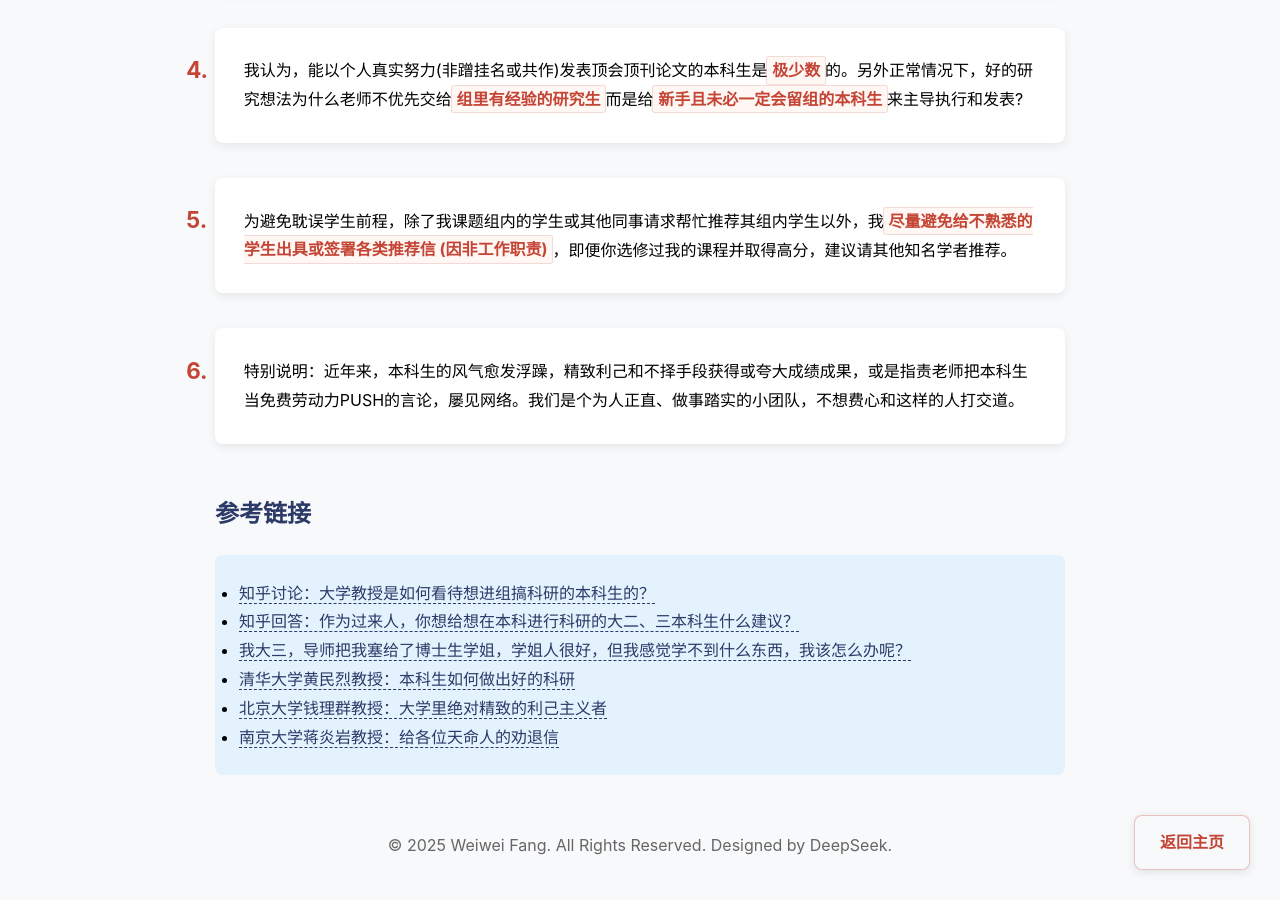
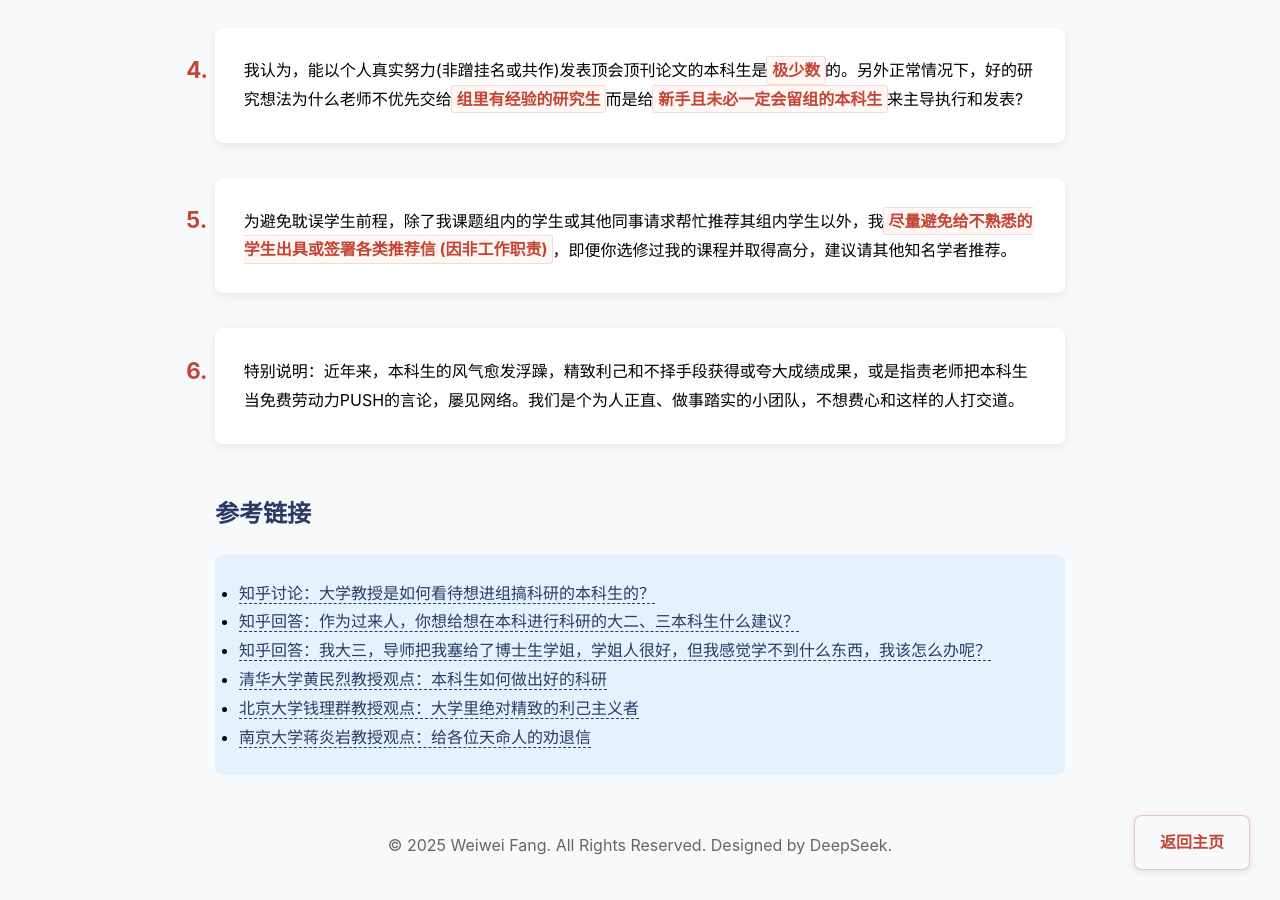
Before and after one commit to fangvv/Homepage, a Jekyll site: the page faq.html, which Jekyll copies as it is, in a window 1280 px wide and 900 px high, scrolled down 806 px. Built offline with Jekyll 4.4.1, drawn with Linux system fonts in a browser that asks for light colours; comment, search, counter and statistics services are not loaded.

Commit message:
update faq

```diff
--- a/faq.html
+++ b/faq.html
@@ -112,10 +112,10 @@ strong:hover {
     <ul style="background:#E3F2FD;padding:1.5rem;border-radius:8px">
         <li><a href="https://www.zhihu.com/question/475187560" target="_blank">知乎讨论：大学教授是如何看待想进组搞科研的本科生的？</a></li>
         <li><a href="https://www.zhihu.com/question/278197431/answer/2910447485" target="_blank">知乎回答：作为过来人，你想给想在本科进行科研的大二、三本科生什么建议？</a></li>
-        <li><a href="https://www.zhihu.com/question/2764739758/answer/25738779170" target="_blank">我大三，导师把我塞给了博士生学姐，学姐人很好，但我感觉学不到什么东西，我该怎么办呢？</a></li>
-        <li><a href="https://fangvv.github.io/Homepage/undergraduate-res.pdf" target="_blank">清华大学黄民烈教授：本科生如何做出好的科研</a></li>
-        <li><a href="https://zhuanlan.zhihu.com/p/200786141" target="_blank">北京大学钱理群教授：大学里绝对精致的利己主义者</a></li>
-        <li><a href="https://jyywiki.cn/Letter.md" target="_blank">南京大学蒋炎岩教授：给各位天命人的劝退信</a></li>
+        <li><a href="https://www.zhihu.com/question/2764739758/answer/25738779170" target="_blank">知乎回答：我大三，导师把我塞给了博士生学姐，学姐人很好，但我感觉学不到什么东西，我该怎么办呢？</a></li>
+        <li><a href="https://fangvv.github.io/Homepage/undergraduate-res.pdf" target="_blank">清华大学黄民烈教授观点：本科生如何做出好的科研</a></li>
+        <li><a href="https://zhuanlan.zhihu.com/p/200786141" target="_blank">北京大学钱理群教授观点：大学里绝对精致的利己主义者</a></li>
+        <li><a href="https://jyywiki.cn/Letter.md" target="_blank">南京大学蒋炎岩教授观点：给各位天命人的劝退信</a></li>
     </ul>
 
     <footer style="text-align:center; padding:1.5rem; color:#666; margin-top:2rem">
```
